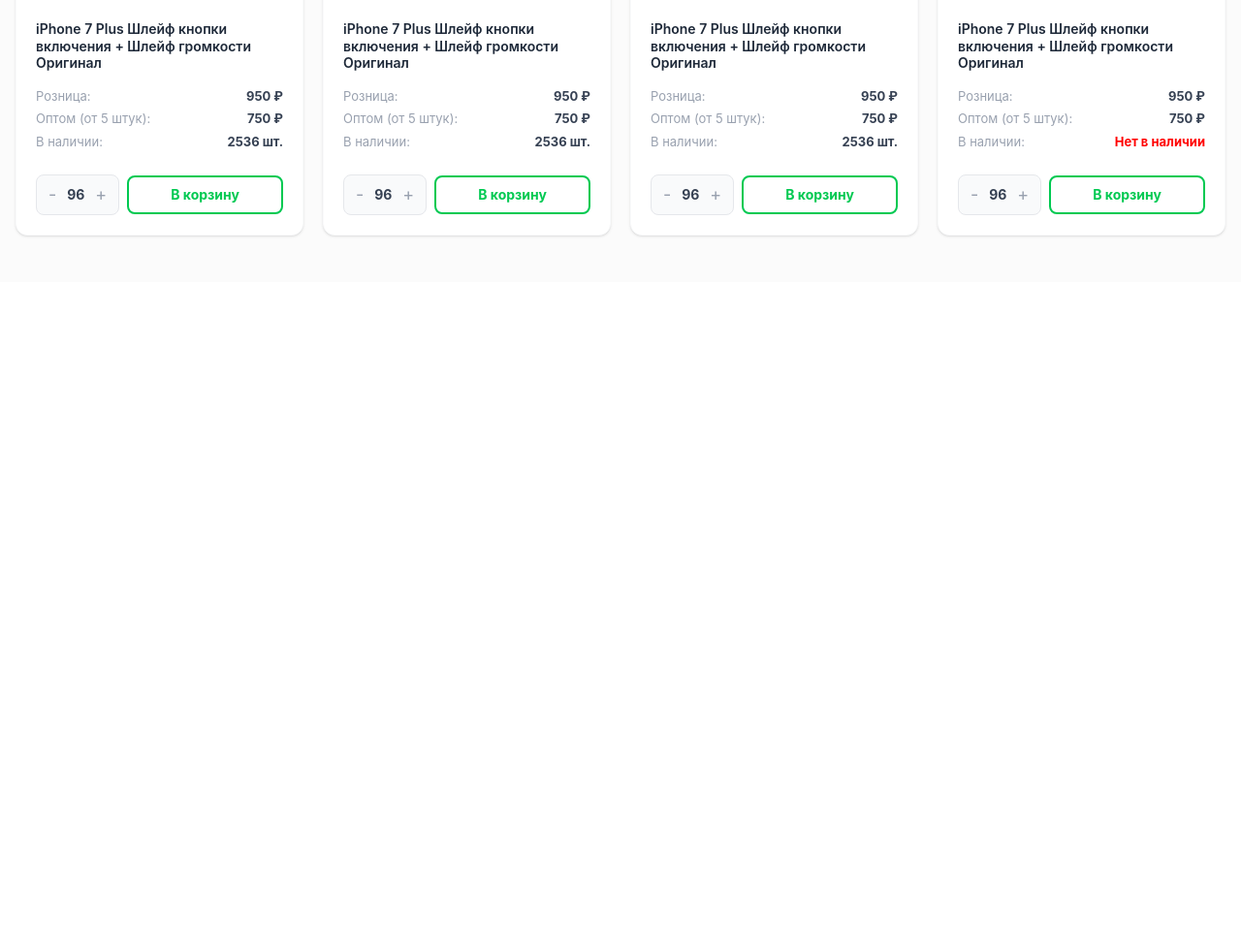
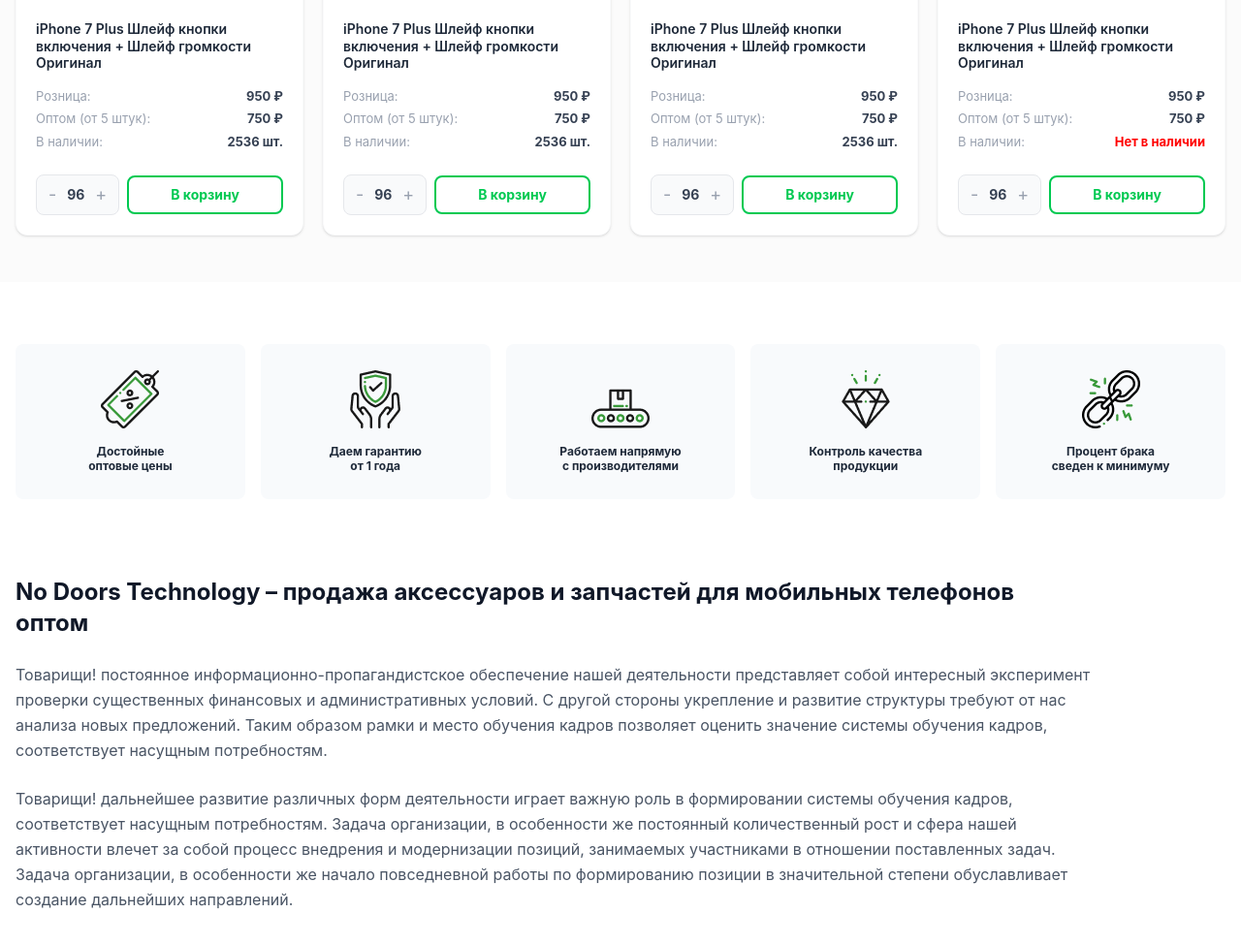
Before and after one commit to avzalovahmad74-ux/homeworkgroup, a website: page src/muhammad.html in a window 1280 px wide. Shown: the part 3379-4354 px from the top of the page at 97% size. Before the commit the page ends 3670 px from the top, so only its background shows below. Drawn offline with nearby package versions, Linux system fonts and the light colour scheme; files that its build step writes are made by us from their sources.

Commit message:
section3

```diff
--- a/src/muhammad.html
+++ b/src/muhammad.html
@@ -476,5 +476,61 @@
 
   </div>
 </section></div>
+<section class="max-w-7xl mx-auto px-4 py-16 font-sans">
+
+  <div class="grid grid-cols-2 md:grid-cols-5 gap-4 mb-20">
+
+    <div class="bg-slate-50 rounded-lg p-6 flex flex-col items-center text-center justify-center min-h-[160px] ">
+      <div class="mb-4 text-green-500">
+        <img src="./discount (2) 1.png" alt="">
+      </div>
+      <p class="text-xs font-bold text-gray-800 leading-tight">Достойные<br>оптовые цены</p>
+    </div>
+
+    <div class="bg-slate-50 rounded-lg p-6 flex flex-col items-center text-center justify-center min-h-[160px] ">
+      <div class="mb-4 text-green-500">
+        <img src="./safe 1.png" alt="">
+      </div>
+      <p class="text-xs font-bold text-gray-800 leading-tight">Даем гарантию<br>от 1 года</p>
+    </div>
+
+    <div class="bg-slate-50 rounded-lg p-6 flex flex-col items-center text-center justify-center min-h-[160px] ">
+      <div class="mb-4 text-green-500">
+      <img src="./factory 1.png" alt="">
+      </div>
+      <p class="text-xs font-bold text-gray-800 leading-tight">Работаем напрямую<br>с производителями</p>
+    </div>
+
+    <div class="bg-slate-50 rounded-lg p-6 flex flex-col items-center text-center justify-center min-h-[160px]">
+      <div class="mb-4 text-green-500">
+       <img src="./quality (1) 1.png" alt="">
+      </div>
+      <p class="text-xs font-bold text-gray-800 leading-tight">Контроль качества<br>продукции</p>
+    </div>
+
+    <div class="bg-slate-50 rounded-lg p-6 flex flex-col items-center text-center justify-center min-h-[160px] ">
+      <div class="mb-4 text-green-500">
+        <img src="./broken-.png" alt="">
+      </div>
+      <p class="text-xs font-bold text-gray-800 leading-tight">Процент брака<br>сведен к минимуму</p>
+    </div>
+  </div>
+
+  <div class="max-w-4xl">
+    <h1 class="text-xl md:text-2xl font-bold text-gray-900 mb-6 lg:w-[1100px]">
+      No Doors Technology – продажа аксессуаров и запчастей для мобильных телефонов оптом
+    </h1>
+
+    <div class="space-y-6 text-sm md:text-base text-gray-600 leading-relaxed lg:w-[1110px]">
+      <p>
+        Товарищи! постоянное информационно-пропагандистское обеспечение нашей деятельности представляет собой интересный эксперимент проверки существенных финансовых и административных условий. С другой стороны укрепление и развитие структуры требуют от нас анализа новых предложений. Таким образом рамки и место обучения кадров позволяет оценить значение системы обучения кадров, соответствует насущным потребностям.
+      </p>
+      <p>
+        Товарищи! дальнейшее развитие различных форм деятельности играет важную роль в формировании системы обучения кадров, соответствует насущным потребностям. Задача организации, в особенности же постоянный количественный рост и сфера нашей активности влечет за собой процесс внедрения и модернизации позиций, занимаемых участниками в отношении поставленных задач. Задача организации, в особенности же начало повседневной работы по формированию позиции в значительной степени обуславливает создание дальнейших направлений.
+      </p>
+    </div>
+  </div>
+
+</section>
 </body>
 </html>
```
Also changed, not shown: src/broken-.png (added), src/discount (2) 1.png (added), src/factory 1.png (added), src/quality (1) 1.png (added), src/safe 1.png (added).
